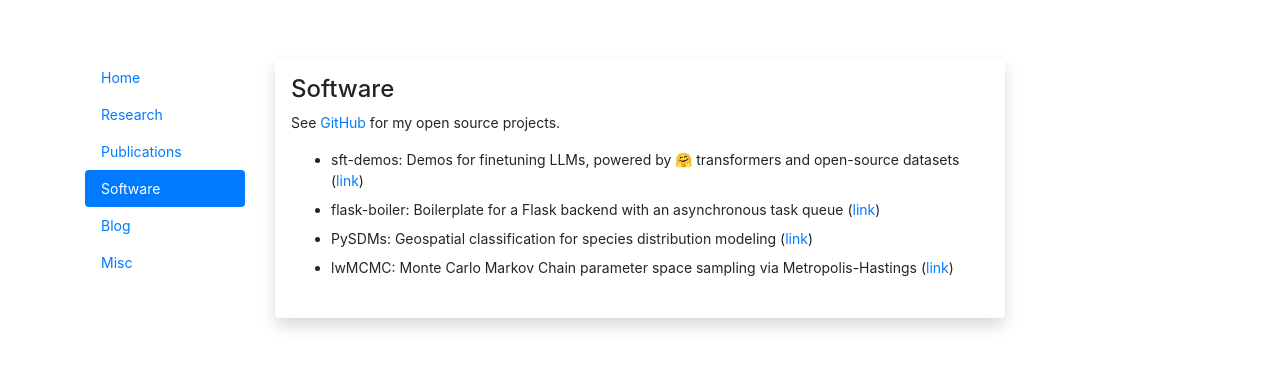
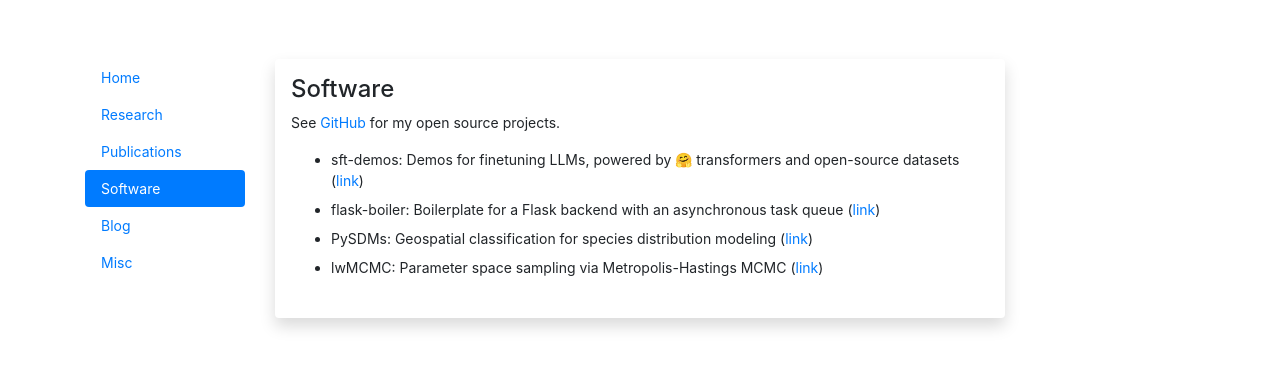
Before and after one commit to daniel-furman/danielryanfurman, a website: page software.html in a window 1280 px wide. Shown: the part 108-476 px from the top of the page. Drawn offline with nearby package versions, Linux system fonts and the light colour scheme.

Commit message:
latest code

```diff
--- a/software.html
+++ b/software.html
@@ -56,7 +56,7 @@
   </li>
   <li>PySDMs: Geospatial classification for species distribution modeling (<a href="https://github.com/daniel-furman/PySDMs">link</a>)
   </li>
-  <li>lwMCMC: Monte Carlo Markov Chain parameter space sampling via Metropolis-Hastings (<a href="https://github.com/daniel-furman/lwMCMC">link</a>)
+  <li>lwMCMC: Parameter space sampling via Metropolis-Hastings MCMC (<a href="https://github.com/daniel-furman/lwMCMC">link</a>)
   </li>
 </ul>
 
```
